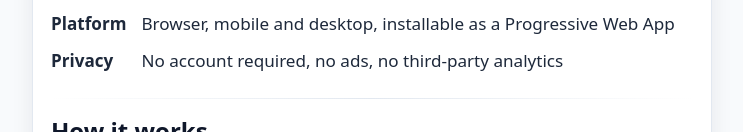
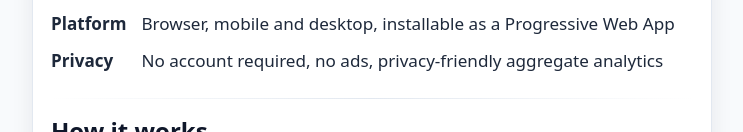
Before and after one commit to carossst/CoffeeGameGithub, a website: page press.html in a window 1280 px wide. Shown: the part 658-790 px from the top of the page, without its empty margins (268-1011 px from the left). Drawn offline with Linux system fonts and the light colour scheme.

Commit message:
Align press privacy claim with GoatCounter

```diff
--- a/press.html
+++ b/press.html
@@ -67,7 +67,7 @@
                             </tr>
                             <tr>
                                 <td class="wt-press-table__label"><strong>Privacy</strong></td>
-                                <td class="wt-press-table__value">No account required, no ads, no third-party analytics</td>
+                                <td class="wt-press-table__value">No account required, no ads, privacy-friendly aggregate analytics</td>
                             </tr>
                         </tbody>
                     </table>
```
